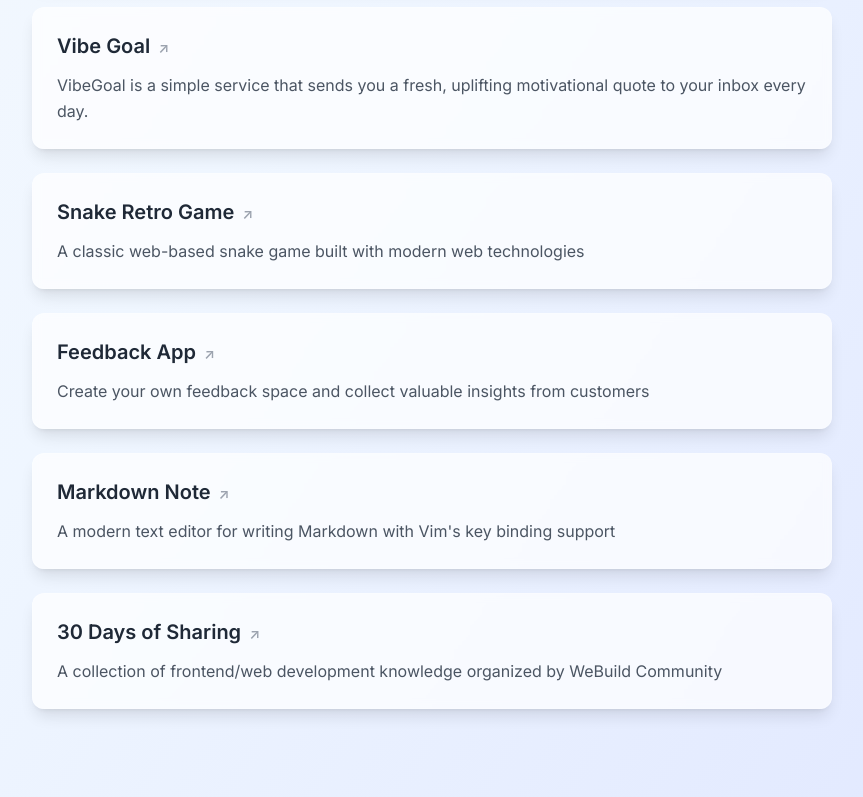
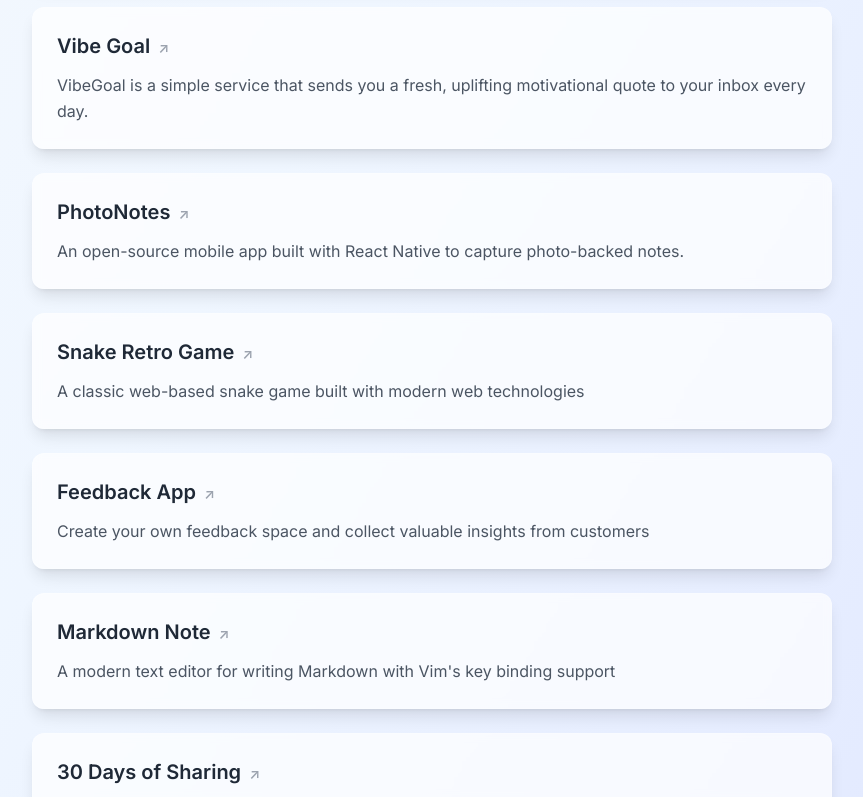
Before and after one commit to congdv/congdv.com, a Next.js app: page / in a window 1280 px wide. Shown: the part 1241-2038 px from the top of the page, without its empty margins (208-1071 px from the left). Built offline with nearby package versions, Linux system fonts and the light colour scheme; no server answers.

Commit message:
Add photo notes project

```diff
--- a/src/pages/index.tsx
+++ b/src/pages/index.tsx
@@ -64,6 +64,13 @@
               title="Vibe Goal"
               description="VibeGoal is a simple service that sends you a fresh, uplifting motivational quote to your inbox every day."
               href="https://vibegoal.app"
+              isInternal={false}
+              featured={false}
+            />
+            <ProjectCard
+              title="PhotoNotes"
+              description="An open-source mobile app built with React Native to capture photo-backed notes."
+              href="https://github.com/congdv/photo-notes"
               isInternal={false}
               featured={false}
             />
```
